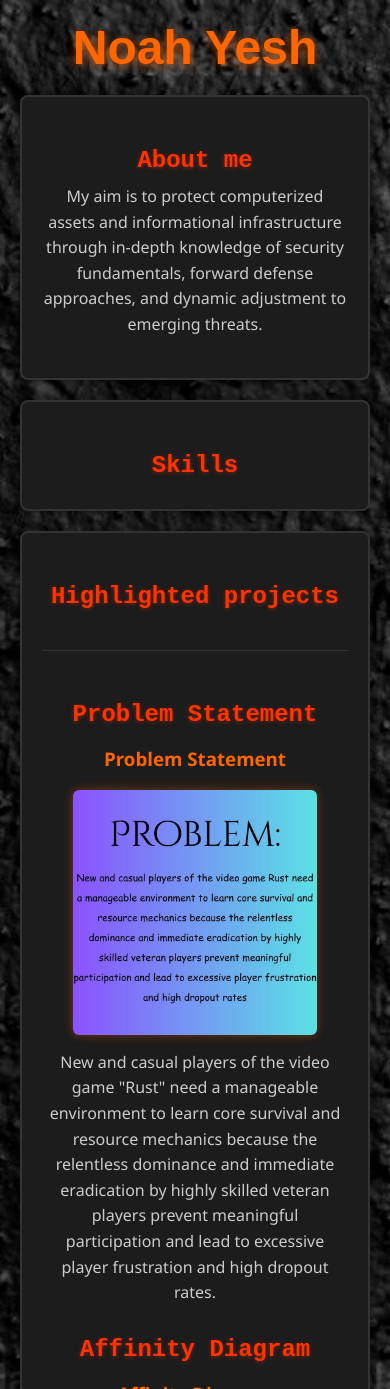
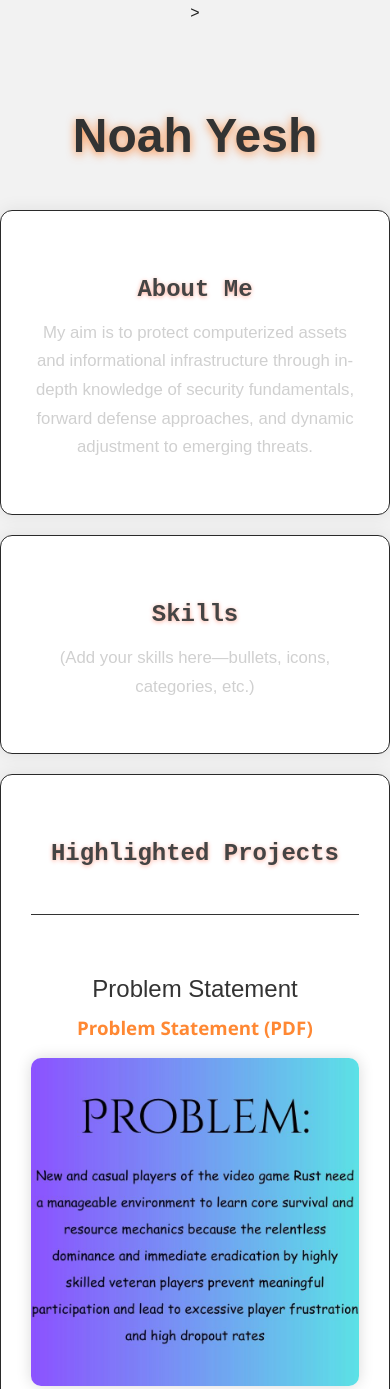
Before and after one commit to nyesh1/nyesh1.github.io, a plain HTML site: page index.html in a window 390 px wide. Shown: the top 1389 px of the page. Drawn offline with Linux system fonts and the light colour scheme.

Commit message:
decnovoct

```diff
--- a/index.html
+++ b/index.html
@@ -1,66 +1,145 @@
+<!--Used A.I. for a final "clean up" of my main html file-->>
 <html>
 <head>
   <title>CSE 190: Noah Yesh</title>
   <link rel="stylesheet" href="styles.css">
+
+  <!-- Recommended default styling improvements -->
+  <style>
+    body {
+      margin: 0;
+      padding: 0;
+      font-family: Arial, Helvetica, sans-serif;
+      background: #f2f2f2;
+      color: #222;
+      line-height: 1.6;
+    }
+
+    h1 {
+      text-align: center;
+      padding: 40px 0 10px;
+      font-size: 3rem;
+      color: #333;
+    }
+
+    h2 {
+      margin-bottom: 10px;
+      color: #444;
+    }
+
+    .section {
+      background: #fff;
+      margin: 20px auto;
+      padding: 30px;
+      max-width: 900px;
+      border-radius: 12px;
+      box-shadow: 0 0 18px rgba(0, 0, 0, 0.08);
+    }
+
+    .project img {
+      width: 100%;
+      max-width: 600px;
+      display: block;
+      margin: 15px auto;
+      border-radius: 10px;
+      box-shadow: 0 0 15px rgba(0,0,0,0.15);
+    }
+
+    a {
+      color: #0066cc;
+      text-decoration: none;
+      font-weight: 600;
+    }
+
+    a:hover {
+      text-decoration: underline;
+    }
+
+    .resume a h3,
+    .projects a h3 {
+      margin-top: 5px;
+      margin-bottom: 5px;
+    }
+
+    .subheader {
+      margin-top: 25px;
+      font-size: 1.5rem;
+      color: #333;
+    }
+  </style>
 </head>
+
 <body>
   <h1>Noah Yesh</h1>
 
-  <div class="about">
-    <h2>About me</h2>
+  <!-- ABOUT -->
+  <div class="section about">
+    <h2>About Me</h2>
     <p>My aim is to protect computerized assets and informational infrastructure through in-depth
     knowledge of security fundamentals, forward defense approaches, and dynamic adjustment to
     emerging threats.</p>
   </div>
 
-  <div class="skills">
+  <!-- SKILLS -->
+  <div class="section skills">
     <h2>Skills</h2>
+    <p>(Add your skills here—bullets, icons, categories, etc.)</p>
   </div>
 
-  <div class="projects">
-    <h2>Highlighted projects</h2>
+  <!-- PROJECTS -->
+  <div class="section projects">
+    <h2>Highlighted Projects</h2>
 
     <section class="project">
-      <h2>Problem Statement</h2>
-      <a href="files/Rust.pdf"><h3>Problem Statement</h3></a>
-      <a href="files/Rust.pdf"><img src="images/rusts.jpg" alt="Rust Project Thumbnail"></a>
-      <p>New and casual players of the video game "Rust" need a manageable environment to learn core survival and resource mechanics because the relentless dominance and immediate
-      eradication by highly skilled veteran players prevent meaningful participation and lead to excessive player frustration and high dropout rates.</p>
+      <div class="subheader">Problem Statement</div>
+      <a href="files/Rust.pdf"><h3>Problem Statement (PDF)</h3></a>
+      <a href="files/Rust.pdf">
+        <img src="images/rusts.jpg" alt="Rust Project Thumbnail">
+      </a>
+      <p>
+        New and casual players of the video game <strong>Rust</strong> need a manageable environment to learn core
+        survival and resource mechanics because the relentless dominance and immediate eradication by
+        veteran players prevents meaningful participation and leads to player frustration and dropout.
+      </p>
 
-      <h2>Affinity Diagram</h2>
+      <div class="subheader">Affinity Diagram</div>
       <a href="files/Rust Affinity Diagram.pdf"><h3>Affinity Diagram</h3></a>
-      <a href="files/Rust Affinity Diagram.pdf"><img src="images/Rust Affinity Diagram.png" alt="Rust Affinity Diagram"></a>
-      <p>"Starting Block" for ideas regarding my Rust beginner help community!</p>
+      <a href="files/Rust Affinity Diagram.pdf">
+        <img src="images/Rust Affinity Diagram.png" alt="Rust Affinity Diagram">
+      </a>
+      <p>"Starting block" for ideas regarding my Rust beginner help community.</p>
 
-      <h2>Sketches Assignment</h2>
-      <a href="files/Possible Desktop UI.pdf"><h3>Possible Solutions!</h3></a>
-      <a href="files/Possible Desktop UI.pdf"><img src="images/3test.png"></a>
-      <p>These are 3 possible solutions for my Rust help community website!</p>
+      <div class="subheader">Sketches Assignment</div>
+      <a href="files/Possible Desktop UI.pdf"><h3>Possible Solutions</h3></a>
+      <a href="files/Possible Desktop UI.pdf">
+        <img src="images/3test.png" alt="UI Sketches">
+      </a>
+      <p>Three possible layout solutions for my Rust help community website.</p>
 
-      <h2>Repo. Project</h2>
-      <a href="https://github.com/nyesh1/JavaProjects">
-      <h3>Java Projects</h3>
-      </a>
-      <a href="https://github.com/nyesh1/JavaProjects">
-      </a>
-      <p>Misc. Algorithmic Design assignments:</p>
+      <div class="subheader">Repo Project</div>
+      <a href="https://github.com/nyesh1/JavaProjects"><h3>Java Projects Repository</h3></a>
+      <p>Miscellaneous algorithmic design assignments.</p>
     </section>
   </div>
 
-  <div class="contact">
-    <h2>Contact me</h2>
+  <!-- CONTACT -->
+  <div class="section contact">
+    <h2>Contact Me</h2>
+    <p>(Add your email, GitHub, LinkedIn, etc.)</p>
   </div>
 
-  <div class="resume">
-    <h2>My Resume:</h2>
+  <!-- RESUME -->
+  <div class="section resume">
+    <h2>My Resume</h2>
 
-  <a href="files/Resume.pdf">
-    <h3>View Resume (Initial) (PDF)</h3>
-  </a>
+    <a href="files/Resume.pdf">
+      <h3>View Resume (Initial PDF)</h3>
+    </a>
 
-  <a href="resume.html">
-    <h3>View Resume (Updated) (HTML)</h3>
-  </a>
-</div>
+    <a href="resume.html">
+      <h3>View Resume (Updated HTML)</h3>
+    </a>
+  </div>
+
 </body>
 </html>
--- a/styles.css
+++ b/styles.css
@@ -1,97 +1,128 @@
-/* Reset & base */
+/* ===== RESET & BASE ===== */
+/* Used A.I. for a final "clean up" of my css file*/
 body {
   font-family: "Segoe UI", Tahoma, Geneva, Verdana, sans-serif;
-  background-color: #111111;       /* deep dark background */
-  background-image: url('images/texture-dark.jpg'); /* optional subtle texture */
+  background-color: #0d0d0d;
+  background-image: url("images/Background.jpg");
   background-size: cover;
-  color: #dddddd;
-  margin: 40px;
+  background-attachment: fixed;
+  color: #e0e0e0;
+  margin: 0;
+  padding: 40px 20px;
   text-align: center;
 }
 
+/* ===== HEADERS ===== */
 h1 {
-  font-family: 'Orbitron', sans-serif;  /* futuristic / tech font */
-  font-size: 3em;
-  color: #ff6600;                       /* bold accent orange */
-  margin-bottom: 20px;
-  text-shadow: 0 2px 8px rgba(255,102,0,0.6);
+  font-family: "Orbitron", sans-serif;
+  font-size: 3.2em;
+  color: #ff6600;
+  margin-bottom: 25px;
+  text-shadow: 0 2px 10px rgba(255, 102, 0, 0.7);
 }
 
 h2 {
-  font-family: 'Courier New', Courier, monospace;
+  font-family: "Courier New", Courier, monospace;
+  font-size: 1.8em;
   color: #ff3300;
   margin-top: 30px;
-  margin-bottom: 10px;
-  text-shadow: 0 1px 4px rgba(255,51,0,0.4);
+  margin-bottom: 15px;
+  text-shadow: 0 1px 4px rgba(255, 51, 0, 0.4);
 }
 
-/* Containers / Cards */
-.about, .skills, .projects, .contact {
-  background: #1c1c1c;
-  padding: 20px;
-  margin: 20px auto;
-  border-radius: 8px;
-  box-shadow: 0 0 20px rgba(0,0,0,0.7);
-  max-width: 800px;
-  border: 2px solid #333333;
+h3 {
+  font-family: "Segoe UI", sans-serif;
+  margin-top: 8px;
+  margin-bottom: 10px;
+  color: #ff8833;
 }
 
-/* Images styling */
-img {
-  display: block;
-  margin: 15px auto;
-  width: 250px;        /* adjust if you want smaller/larger */
-  height: auto;
-  border-radius: 6px;
-  box-shadow: 0 0 10px rgba(255,102,0,0.4);
-  transition: transform 0.3s, box-shadow 0.3s;
-}
-img:hover {
-  transform: scale(1.05);
-  box-shadow: 0 0 20px rgba(255,102,0,0.8);
+/* ===== CARD SECTIONS ===== */
+.about,
+.skills,
+.projects,
+.contact,
+.resume {
+  background: rgba(20, 20, 20, 0.95);
+  padding: 25px;
+  margin: 25px auto;
+  border-radius: 10px;
+  max-width: 850px;
+  border: 1px solid #2a2a2a;
+  box-shadow: 0 0 25px rgba(0, 0, 0, 0.8);
+  backdrop-filter: blur(4px);
 }
 
-/* Links & Buttons */
+/* ===== TEXT ===== */
+p {
+  line-height: 1.7;
+  max-width: 720px;
+  margin: 0 auto 22px;
+  color: #d0d0d0;
+  font-size: 1.05em;
+}
+
+/* ===== LINKS ===== */
 a {
   text-decoration: none;
   color: #ff6600;
   font-weight: bold;
-  transition: color 0.2s;
-}
-a:hover {
-  color: #ff9933;
-  text-decoration: underline;
+  transition: 0.25s ease;
 }
 
-/* Paragraphs */
-p {
-  line-height: 1.6;
-  max-width: 700px;
-  margin: 0 auto 20px;
-  color: #cccccc;
+a:hover {
+  color: #ff9944;
+  text-shadow: 0 0 6px rgba(255, 153, 68, 0.7);
 }
 
-/* Project section */
+/* ===== IMAGES ===== */
+img {
+  display: block;
+  margin: 18px auto;
+  width: 260px;
+  border-radius: 8px;
+  height: auto;
+  box-shadow: 0 0 12px rgba(255, 102, 0, 0.5);
+  transition: transform 0.35s ease, box-shadow 0.35s ease;
+}
+
+img:hover {
+  transform: scale(1.06);
+  box-shadow: 0 0 25px rgba(255, 102, 0, 0.9);
+}
+
+/* ===== PROJECT SECTION ===== */
 .project {
   margin-top: 40px;
+  padding-top: 30px;
   border-top: 1px solid #333;
-  padding-top: 20px;
 }
 
-.contact {
-  margin-bottom: 40px;
+.project h2 {
+  margin-top: 40px;
 }
 
+/* ===== SPACING REFINEMENTS ===== */
+.contact,
 .resume {
   margin-bottom: 40px;
 }
 
-/* Optional: responsive tweaks */
-@media (max-width: 600px) {
+/* ===== RESPONSIVE ===== */
+@media (max-width: 650px) {
+  body {
+    padding: 20px;
+  }
+
   img {
-    width: 80%;
+    width: 85%;
   }
-  body {
-    margin: 20px;
+
+  h1 {
+    font-size: 2.4em;
+  }
+
+  h2 {
+    font-size: 1.5em;
   }
 }
```
Also changed, not shown: 1 other file.
